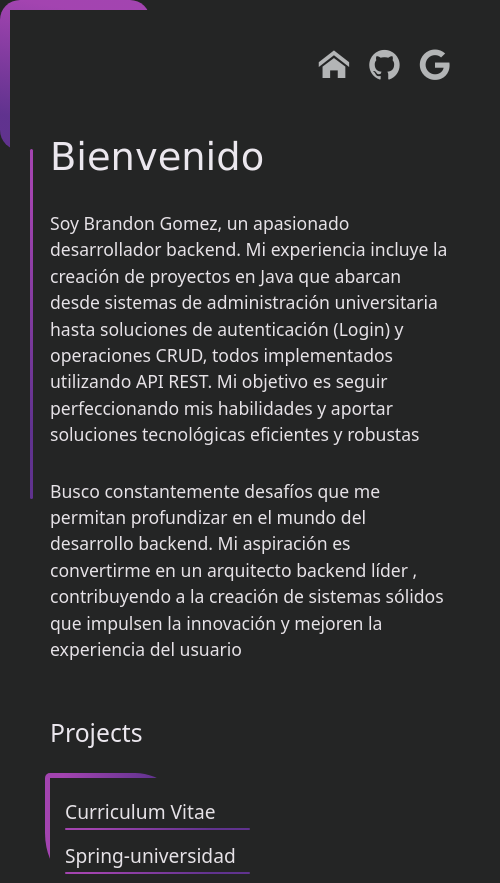
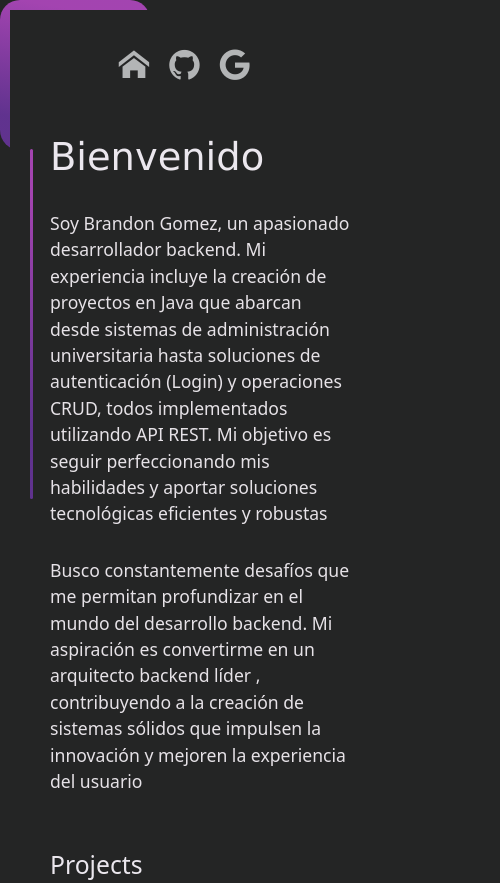
Before and after one commit to Will1184/Portafolio, a website: page index.html in a window 390 px wide. Shown: the top 883 px of the page, 500 px wide, since content can reach past the window. Drawn offline with nearby package versions, Linux system fonts and the light colour scheme; files whose address does not match are found by name.

Commit message:
fix: se arregla la visualizacion responsive

```diff
--- a/css/style.css
+++ b/css/style.css
@@ -539,7 +539,7 @@ footer{
 
 @media only screen and (max-width: 500px){
     body{
-        width: 500px;
+        width: 100%;
     }
     .container{
         width: auto;
@@ -561,7 +561,7 @@ footer{
         display: none;
     }
     header{
-        width: auto;
+        width: 200px;
         margin: 0 ;
     }
     main{
@@ -570,7 +570,7 @@ footer{
         padding: 0;
     }
     .info-project{
-       width: auto;
+       width: 300px;
        height: auto;
        margin-bottom: 40px;
     }
@@ -579,6 +579,7 @@ footer{
         font-size: 2.4em;
     }
     .info-details{
+        width: auto;
         margin-top: 20px;
         font-size: 1.1em;
     }
```
